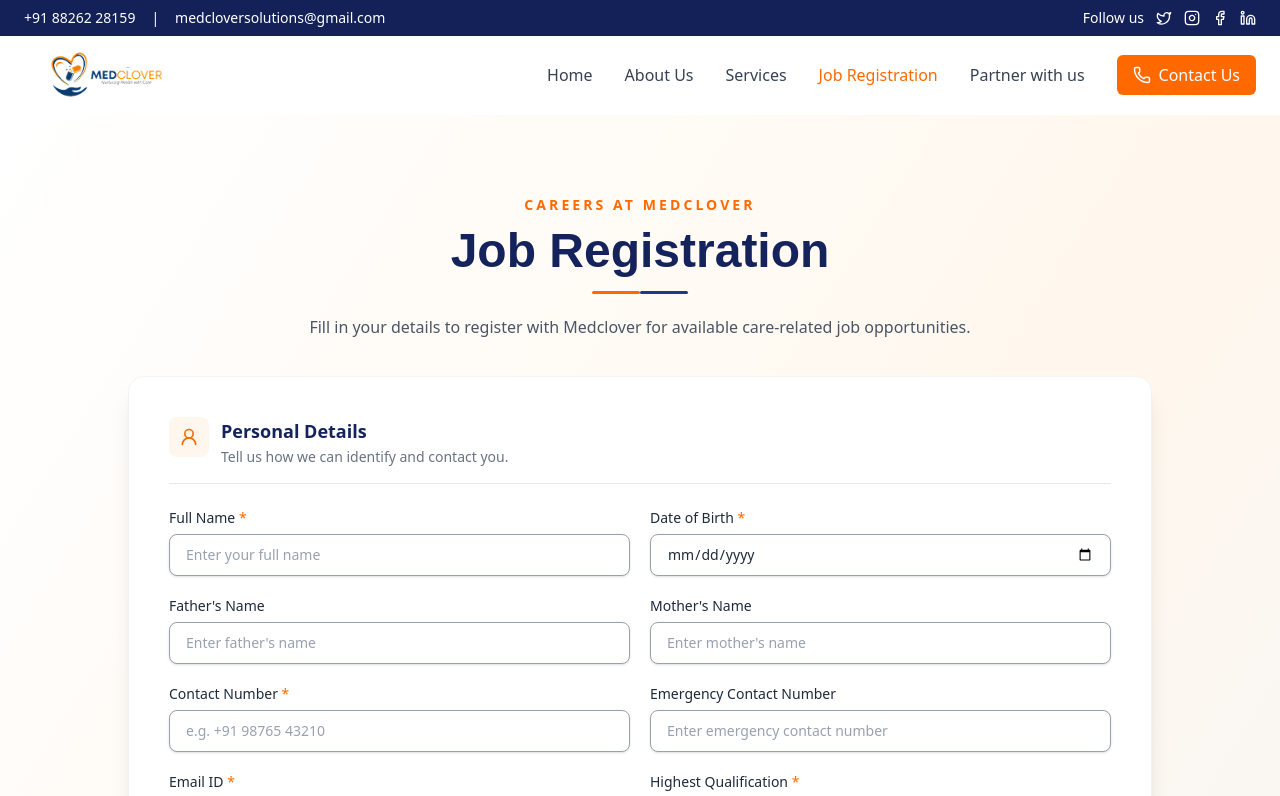
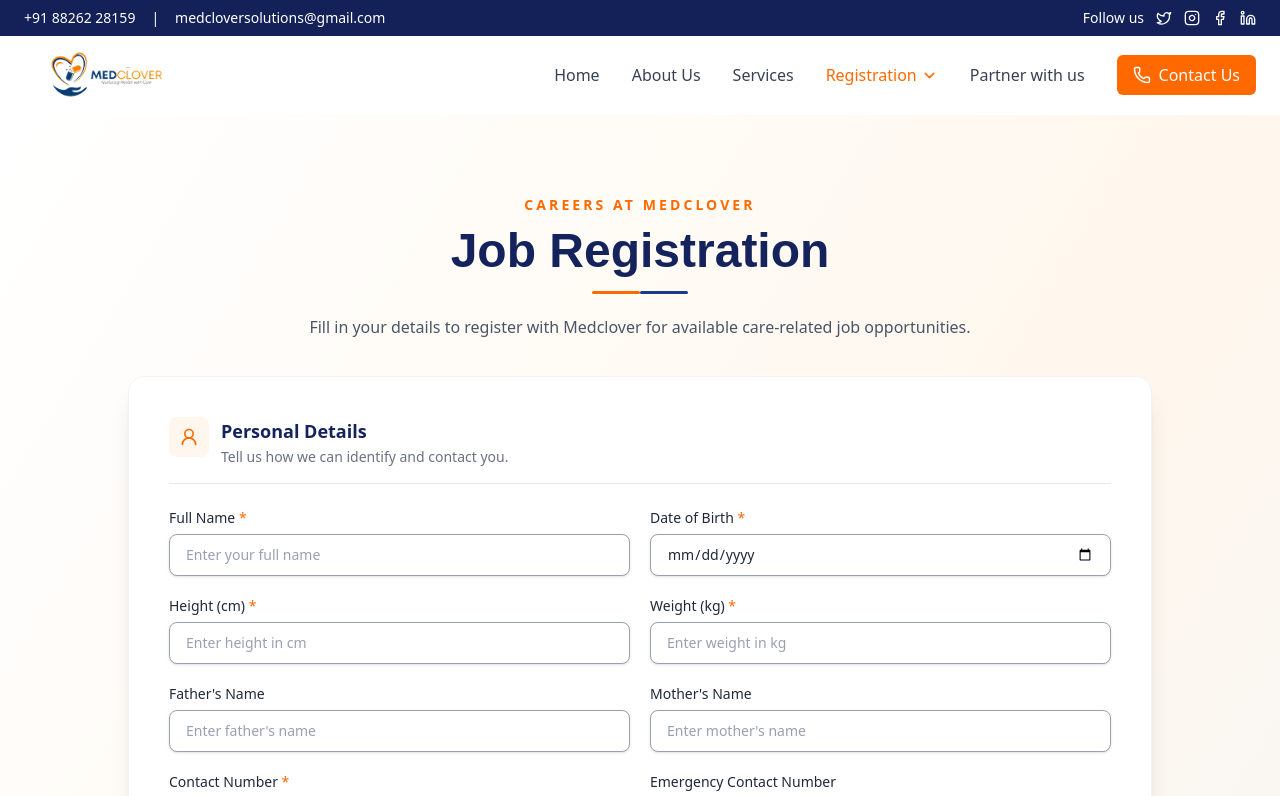
Before and after one commit to prashantjinwal/Medclover, a Next.js app: page /registration in a window 1280 px wide. Shown: the top 796 px of the page. Built offline with nearby package versions, Linux system fonts and the light colour scheme; a web font is replaced by a local one.

Commit message:
Add job registration

```diff
--- a/src/app/api/registration/route.js
+++ b/src/app/api/registration/route.js
@@ -5,6 +5,8 @@
   fatherName: 100,
   motherName: 100,
   dateOfBirth: 10,
+  height: 10,
+  weight: 10,
   contactNumber: 20,
   emergencyContactNumber: 20,
   email: 254,
@@ -26,6 +28,8 @@
 const requiredFields = [
   "fullName",
   "dateOfBirth",
+  "height",
+  "weight",
   "contactNumber",
   "email",
   "qualification",
@@ -71,6 +75,8 @@
     !/^(?:\+91)?[6-9]\d{9}$/.test(data.emergencyContactNumber.replace(/[\s-]/g, ""))
   ) return false;
   if (!/^[^\s@]+@[^\s@]+\.[^\s@]+$/.test(data.email)) return false;
+  if (!Number.isFinite(Number(data.height)) || Number(data.height) <= 0) return false;
+  if (!Number.isFinite(Number(data.weight)) || Number(data.weight) <= 0) return false;
   if (!/^\d{6}$/.test(data.pinCode)) return false;
   if (!allowedJobRoles.has(data.jobRole)) return false;
   if (!allowedTrainingCenters.has(data.trainingCenter)) return false;
--- a/src/components/home/Navbar.jsx
+++ b/src/components/home/Navbar.jsx
@@ -10,6 +10,7 @@
   Instagram,
   Facebook,
   Linkedin,
+  ChevronDown,
 } from "lucide-react";
 import { useState } from "react";
 import Image from "next/image";
@@ -18,13 +19,20 @@
   { name: "Home", href: "/" },
   { name: "About Us", href: "/about" },
   { name: "Services", href: "/services" },
+];
+
+const registrationLinks = [
   { name: "Job Registration", href: "/registration" },
-  { name: "Partner with us", href: "/Partner" },
+  { name: "Institute Registration", href: "/institute-registration" },
 ];
 
 export default function Navbar() {
   const [open, setOpen] = useState(false);
+  const [registrationOpen, setRegistrationOpen] = useState(false);
   const pathname = usePathname();
+  const isRegistrationPage = registrationLinks.some(
+    (link) => pathname === link.href,
+  );
 
   return (
     <div >
@@ -79,6 +87,56 @@
                 {link.name}
               </Link>
             ))}
+            <div className="group relative">
+              <button
+                type="button"
+                className={`flex items-center gap-1 font-medium transition ${
+                  isRegistrationPage
+                    ? "text-orange-500"
+                    : "text-gray-700 group-hover:text-orange-500 group-focus-within:text-orange-500"
+                }`}
+                aria-haspopup="menu"
+                aria-label="Registration options"
+              >
+                Registration
+                <ChevronDown
+                  size={17}
+                  className="transition-transform duration-200 group-hover:rotate-180 group-focus-within:rotate-180"
+                />
+              </button>
+
+              <div className="invisible absolute left-0 top-full z-50 min-w-56 pt-3 opacity-0 transition-all duration-200 group-hover:visible group-hover:opacity-100 group-focus-within:visible group-focus-within:opacity-100">
+                <div
+                  className="overflow-hidden rounded-lg border border-gray-100 bg-white py-2 shadow-lg"
+                  role="menu"
+                >
+                  {registrationLinks.map((link) => (
+                    <Link
+                      key={link.name}
+                      href={link.href}
+                      role="menuitem"
+                      className={`block whitespace-nowrap px-4 py-2.5 font-medium transition hover:bg-orange-50 hover:text-orange-500 ${
+                        pathname === link.href
+                          ? "bg-orange-50 text-orange-500"
+                          : "text-gray-700"
+                      }`}
+                    >
+                      {link.name}
+                    </Link>
+                  ))}
+                </div>
+              </div>
+            </div>
+            <Link
+              href="/Partner"
+              className={`font-medium transition ${
+                pathname === "/Partner"
+                  ? "text-orange-500"
+                  : "text-gray-700 hover:text-orange-500"
+              }`}
+            >
+              Partner with us
+            </Link>
           <Link key="contact" href="/contact">
             <button className="flex items-center gap-2 bg-orange-500 text-white px-4 py-2 rounded-md hover:bg-orange-600 transition">
               <Phone size={18} />
@@ -113,6 +171,59 @@
                 {link.name}
               </Link>
             ))}
+            <div>
+              <button
+                type="button"
+                onClick={() => setRegistrationOpen(!registrationOpen)}
+                className={`flex w-full items-center justify-between font-medium ${
+                  isRegistrationPage ? "text-orange-500" : "text-gray-700"
+                }`}
+                aria-expanded={registrationOpen}
+                aria-controls="mobile-registration-menu"
+              >
+                Registration
+                <ChevronDown
+                  size={18}
+                  className={`transition-transform duration-200 ${
+                    registrationOpen ? "rotate-180" : ""
+                  }`}
+                />
+              </button>
+
+              {registrationOpen && (
+                <div
+                  id="mobile-registration-menu"
+                  className="mt-3 space-y-1 border-l-2 border-orange-100 pl-4"
+                >
+                  {registrationLinks.map((link) => (
+                    <Link
+                      key={link.name}
+                      href={link.href}
+                      onClick={() => {
+                        setOpen(false);
+                        setRegistrationOpen(false);
+                      }}
+                      className={`block rounded-md px-2 py-2 font-medium ${
+                        pathname === link.href
+                          ? "bg-orange-50 text-orange-500"
+                          : "text-gray-700"
+                      }`}
+                    >
+                      {link.name}
+                    </Link>
+                  ))}
+                </div>
+              )}
+            </div>
+            <Link
+              href="/Partner"
+              onClick={() => setOpen(false)}
+              className={`block font-medium ${
+                pathname === "/Partner" ? "text-orange-500" : "text-gray-700"
+              }`}
+            >
+              Partner with us
+            </Link>
         <Link key="contact" href="/contact">
             <button className="w-full flex items-center justify-center gap-2 bg-orange-500 text-white px-4 py-2 rounded-md">
               <Phone size={18} />
--- a/src/components/registration/RegistrationForm.jsx
+++ b/src/components/registration/RegistrationForm.jsx
@@ -14,6 +14,8 @@
   fatherName: "",
   motherName: "",
   dateOfBirth: "",
+  height: "",
+  weight: "",
   contactNumber: "",
   emergencyContactNumber: "",
   email: "",
@@ -48,6 +50,18 @@
   if (name === "dateOfBirth") {
     if (!trimmedValue) return "Please select your date of birth.";
     if (new Date(trimmedValue) > new Date()) return "Date of birth cannot be in the future.";
+  }
+  if (name === "height") {
+    if (!trimmedValue) return "Please enter your height.";
+    if (!Number.isFinite(Number(trimmedValue)) || Number(trimmedValue) <= 0) {
+      return "Height must be greater than 0.";
+    }
+  }
+  if (name === "weight") {
+    if (!trimmedValue) return "Please enter your weight.";
+    if (!Number.isFinite(Number(trimmedValue)) || Number(trimmedValue) <= 0) {
+      return "Weight must be greater than 0.";
+    }
   }
   if (name === "contactNumber") {
     if (!trimmedValue) return "Please enter your contact number.";
@@ -264,6 +278,12 @@
               <Field label="Date of Birth" name="dateOfBirth" error={errors.dateOfBirth} required>
                 <input {...inputProps("dateOfBirth")} type="date" max={maxDateOfBirth} className="input" />
               </Field>
+              <Field label="Height (cm)" name="height" error={errors.height} required>
+                <input {...inputProps("height")} type="number" inputMode="decimal" min="1" step="0.1" placeholder="Enter height in cm" className="input" />
+              </Field>
+              <Field label="Weight (kg)" name="weight" error={errors.weight} required>
+                <input {...inputProps("weight")} type="number" inputMode="decimal" min="1" step="0.1" placeholder="Enter weight in kg" className="input" />
+              </Field>
               <Field label="Father's Name" name="fatherName" error={errors.fatherName}>
                 <input {...inputProps("fatherName")} type="text" placeholder="Enter father's name" className="input" />
               </Field>
```
Also changed, not shown: 1 other file (tests, documents, lock files or other folders).
